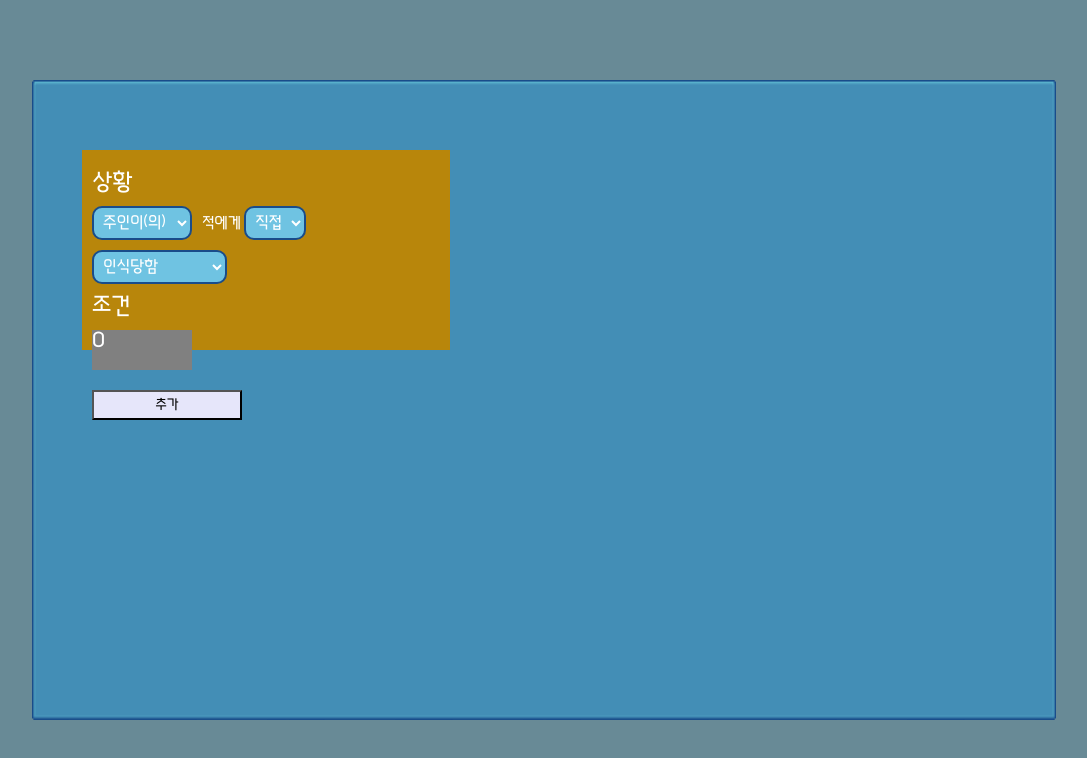
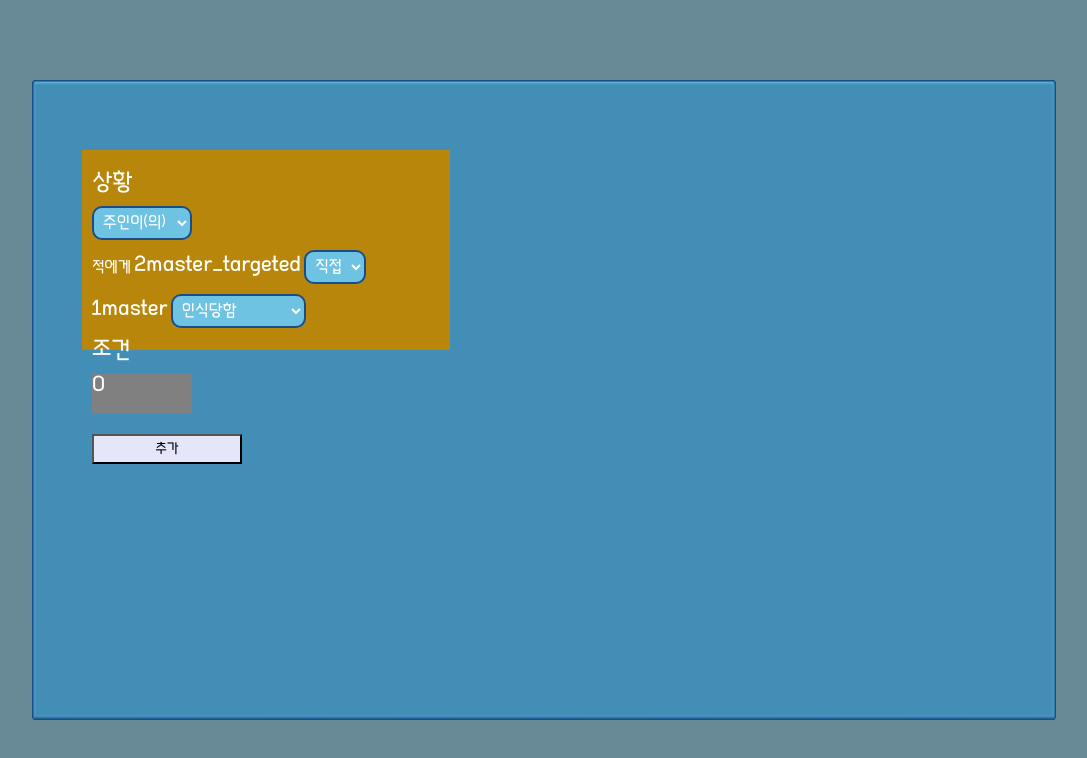
Before and after one commit to Nidurolak/jaewoo-sAI, a React (Create React App) app: page / in a window 1280 px wide. Both pictures are taken after a click on the button "AI 만들기". Shown: the top 758 px of the page, without its empty margins (96-1183 px from the left). Built offline with nearby package versions, Linux system fonts and the light colour scheme.

Commit message:
fix : case 수정

```diff
--- a/src/components/AIMakerTool/EventMaker.tsx
+++ b/src/components/AIMakerTool/EventMaker.tsx
@@ -9,26 +9,38 @@ import { AIMakingEventArrayAtom } from '../../store/atom';
 function EventMaker() {
     const [selectedValue, setSelectedValue] = useState<string | null>(null);
     const [eventSelectedValue, setEventSelectedValue] = useRecoilState(AIMakingEventArrayAtom);
-
-    var firstRadio: string[];
-    var secondRadio: string[];
-    var thirdRadio: string[];
+    const [firstRadio, setFirstRadio] = useState<string[]>(["0", "master", "1", "", ""]);
+    const [secondRadio, setSecondRadio] = useState<string[]>(["0", "master_targeted", "2", "적에게", ""]);
+    const [thirdRadio, setThirdRadio] = useState<string[]>([]);
 
     useEffect(() => {
         console.log(eventSelectedValue)
+        console.log(firstRadio)
+        console.log(secondRadio)
+        console.log(thirdRadio)
+        switch (eventSelectedValue[0]) {
+            case 'master': setFirstRadio(["0", "master", "1", "", ""]); break;
+            case 'pet': setFirstRadio(["0", "pet", "1", "", ""]); break;
+        }
         switch (eventSelectedValue[1]) {
             //[width, optionValue, sortOrder, h3 전열 , h3 후열] 순으로 배열 생성
-            case 'master_targeted': firstRadio = ["0", "master_targeted", "2", "적에게"]; secondRadio = []; thirdRadio = []; break;
-            case 'targeted': firstRadio = ["0", "targeted", "2", "적에게"]; secondRadio = []; thirdRadio = []; break;
-            case 'master_attacked': firstRadio = ["0", "master_attacked", "2", "(으)로 적에게"]; secondRadio = ["0", "master_attacked", "3", "그리고"]; thirdRadio = []; break;
-            case 'attacked': firstRadio = ["0", "attacked", "2", "적에게"]; secondRadio = ["0", "attacked", "3", "그리고"]; thirdRadio = []; break;
-            case 'master_defence': firstRadio = ["0", "master_defence", "2"]; secondRadio = []; thirdRadio = []; break;
-            case 'defence': firstRadio = ["0", "defence", "2"]; secondRadio = []; thirdRadio = []; break;
-            case 'attack': firstRadio = ["0", "attack", "2", "", "을 사용해"]; secondRadio = ["0", "", ""]; thirdRadio = []; break;
-            case 'master_attack': firstRadio = ["0", "", ""]; secondRadio = ["0", "", ""]; thirdRadio = ["0", "", ""]; break;
-            case 'master_skill_prepare': firstRadio = ["0", "", ""]; secondRadio = ["0", "", ""]; thirdRadio = ["0", "", ""]; break;
-            case 'master': firstRadio = ["0", "", ""]; secondRadio = ["0", "", ""]; thirdRadio = ["0", "", ""]; break;
-            default: firstRadio = []; secondRadio = []; thirdRadio = []; break;
+            case 'master_targeted': setSecondRadio(["0", "master_targeted", "2", "적에게", ""]); setThirdRadio([]); break;
+            case 'targeted': setSecondRadio(["0", "targeted", "2", "적에게", ""]); setThirdRadio([]); break;
+            case 'master_attacked': setSecondRadio(["0", "master_attacked", "2", "", "(으)로 적에게"]); setThirdRadio(["0", "master_attacked", "3", "그리고", ""]); break;
+            case 'attacked': setSecondRadio(["0", "attacked", "2", "적에게"]); setThirdRadio(["0", "attacked", "3", "그리고"]); break;
+            case 'master_defence': setSecondRadio(["0", "master_defence", "2"]); setThirdRadio([]); break;
+            case 'defence': setSecondRadio(["0", "defence", "2"]); setThirdRadio([]); break;
+            case 'attack': setSecondRadio(["0", "attack", "2", "", "을 사용해"]); setThirdRadio(["0", "attack", "3", "그리고", ""]); break;
+            case 'master_attack': setSecondRadio(["0", "master_attack", "2", "", "을 사용해"]); setThirdRadio([]); break;
+            case 'master_skill_prepare': setSecondRadio(["0", "master_skill_prepare", "2", "", ""]); setThirdRadio([]); break;
+            case 'master_target_magic_prepare': setSecondRadio([]); setThirdRadio([]); break;
+            case 'target_magic_prepare': setSecondRadio([]); setThirdRadio([]); break;
+            case 'master_target_skill_prepare': setSecondRadio([]); setThirdRadio([]); break;
+            case 'target_skill_prepare': setSecondRadio([]); setThirdRadio([]); break;
+            case 'aimed': setSecondRadio([]); setThirdRadio([]); break;
+            case 'master_aimed': setSecondRadio([]); setThirdRadio([]); break;
+            case 'seek_target': setSecondRadio([]); setThirdRadio([]); break;
+            case 'now_targeting': setSecondRadio([]); setThirdRadio([]); break;
         }
 
     }, [eventSelectedValue])
@@ -105,73 +117,33 @@ function EventMaker() {
             {/*소트오더0 = 펫/주인 기본옵션 | 소트오더1 = 펫 옵션1 | 소트오더2 = 주인옵션1  | 소트오더3 = 종합옵션3(모든공격~매그넘) | 소트오더4 = 종합옵션2(디펜스 방어 옵션)*/}
             {/*주인/펫 체크 버튼, 1순위 버튼*/}
             <SelectButton optionValue={''} width={100} sortOrder={0} value={eventSelectedValue} onChange={handleSelectChange}></SelectButton>
-
-            {/*주인 인식관련 중간값 체크 목록, sortOrder 1번 여부에 따라 활성화*/}
-            {getOptionBool(["master_targeted", eventSelectedValue[1]])
-                ? <BoxTextWraper><h3>적에게</h3><SelectButton width={0} optionValue={'master_targeted'} sortOrder={2} value={eventSelectedValue} onChange={handleSelectChange}></SelectButton></BoxTextWraper>
+            {secondRadio.length > 0
+                ? <BoxTextWraper>
+                    {secondRadio[3] != '' ? <h3>{secondRadio[3]}</h3> : null}
+                    2{secondRadio[1]}<SelectButton width={parseInt(secondRadio[0])} optionValue={secondRadio[1]} sortOrder={parseInt(secondRadio[2])} value={eventSelectedValue} onChange={handleSelectChange}></SelectButton>
+                    {secondRadio[4] != '' ? <h3>{secondRadio[4]}</h3> : null}
+                </BoxTextWraper>
+                : null}
+            {firstRadio.length > 0
+                ? <BoxTextWraper>
+                    {firstRadio[3] != '' ? <h3>{firstRadio[3]}</h3> : null}
+                    1{firstRadio[1]}<SelectButton width={parseInt(firstRadio[0])} optionValue={firstRadio[1]} sortOrder={parseInt(firstRadio[2])} value={eventSelectedValue} onChange={handleSelectChange}></SelectButton>
+                    {firstRadio[4] != '' ? <h3>{firstRadio[4]}</h3> : null}
+                </BoxTextWraper>
+                : null}
+            {thirdRadio.length > 0
+                ? <BoxTextWraper>
+                    {thirdRadio[3] != '' ? <h3>{thirdRadio[3]}</h3> : null}
+                    3{thirdRadio[1]}<SelectButton width={parseInt(thirdRadio[0])} optionValue={thirdRadio[1]} sortOrder={parseInt(thirdRadio[2])} value={eventSelectedValue} onChange={handleSelectChange}></SelectButton>
+                    {thirdRadio[4] != '' ? <h3>{thirdRadio[4]}</h3> : null}
+                </BoxTextWraper>
                 : null}
 
-            {/*펫 인식관련 중간값 체크 목록, sortOrder 1번 여부에 따라 활성화*/}
-            {getOptionBool(["targeted", eventSelectedValue[1]])
-                ? <BoxTextWraper><h3>적에게</h3><SelectButton width={0} optionValue={'targeted'} sortOrder={2} value={eventSelectedValue} onChange={handleSelectChange}></SelectButton></BoxTextWraper>
-                : null}
-
-            {/*주인 피격 값 관련이 와야함, 3순위*/}
-            {getOptionBool(["master_attacked", eventSelectedValue[1]])
-                ? <BoxTextWraper><SelectButton width={0} optionValue={'master_attacked'} sortOrder={2} value={eventSelectedValue} onChange={handleSelectChange}></SelectButton><h3>(으)로 적에게</h3></BoxTextWraper>
-                : null}
-
-            {/*펫 피격 값 관련이 와야함, 3순위*/}
-            {getOptionBool(["attacked", eventSelectedValue[1]])
-                ? <BoxTextWraper><h3>적에게</h3><SelectButton width={0} optionValue={'attacked'} sortOrder={2} value={eventSelectedValue} onChange={handleSelectChange}></SelectButton><h3>(으)로</h3></BoxTextWraper>
-                : null}
-
-            {/*주인 디펜스 값 관련이 와야함, 3순위*/}
-            {getOptionBool(["master_defence", eventSelectedValue[1]])
-                ? <SelectButton width={0} optionValue={'master_defence'} sortOrder={2} value={eventSelectedValue} onChange={handleSelectChange}></SelectButton>
-                : null}
-
-            {/*펫 디펜스 값 관련이 와야함, 3순위*/}
-            {getOptionBool(["defence", eventSelectedValue[1]])
-                ? <SelectButton width={0} optionValue={'defence'} sortOrder={2} value={eventSelectedValue} onChange={handleSelectChange}></SelectButton>
-                : null}
-            {/*펫 공격 값 관련이 와야함, 3순위*/}
-            {getOptionBool(["attack", eventSelectedValue[1]])
-                ? <BoxTextWraper><SelectButton width={0} optionValue={'attack'} sortOrder={2} value={eventSelectedValue} onChange={handleSelectChange}></SelectButton><h3>(을)를 사용해</h3></BoxTextWraper>
-                : null}
-
-            {/*주인 공격 값 관련이 와야함, 3순위*/}
-            {getOptionBool(["master_attack", eventSelectedValue[1]])
-                ? <BoxTextWraper><SelectButton width={0} optionValue={'master_attack'} sortOrder={2} value={eventSelectedValue} onChange={handleSelectChange}></SelectButton><h3>을 사용해</h3></BoxTextWraper>
-                : null}
-
-            {/*마스터 스킬 준비 값 관련이 와야함, 3순위*/}
-            {getOptionBool(["master_skill_prepare", eventSelectedValue[1]])
-                ? <SelectButton width={0} optionValue={'master_skill_prepare'} sortOrder={2} value={eventSelectedValue} onChange={handleSelectChange}></SelectButton>
-                : null}
-
-            {/*행동 체크 버튼, 2순위 버튼*/}
-            {getOptionBool(["master", eventSelectedValue[0]])
-                ? <SelectButton width={0} optionValue={'master'} sortOrder={1} value={eventSelectedValue} onChange={handleSelectChange}></SelectButton>
-                : <SelectButton width={0} optionValue={'pet'} sortOrder={1} value={eventSelectedValue} onChange={handleSelectChange}></SelectButton>}
-
-            {/*펫 피격 값 관련이 와야함, 4순위*/}
-            {getOptionBool(["attacked", eventSelectedValue[1]])
-                ? <BoxTextWraper><h3>그리고</h3><SelectButton width={0} optionValue={'attacked'} sortOrder={3} value={eventSelectedValue} onChange={handleSelectChange}></SelectButton></BoxTextWraper>
-                : null}
-
-            {/*주인 피격 값 관련이 와야함, 4순위*/}
-            {getOptionBool(["master_attacked", eventSelectedValue[1]])
-                ? <BoxTextWraper><h3>그리고</h3><SelectButton width={0} optionValue={'master_attacked'} sortOrder={3} value={eventSelectedValue} onChange={handleSelectChange}></SelectButton></BoxTextWraper>
-                : null}
-
-            {/*펫 공격 값 다운 관련이 와야함, 4순위*/}
-            {getOptionBool(["attack", eventSelectedValue[1]])
-                ? <BoxTextWraper><h3>그리고</h3><SelectButton width={0} optionValue={'attack'} sortOrder={3} value={eventSelectedValue} onChange={handleSelectChange}></SelectButton></BoxTextWraper>
-                : null}
-
+            {/*
+            */}
         </RowBox>)
 }
+/** */
 
 export default EventMaker
 
```
